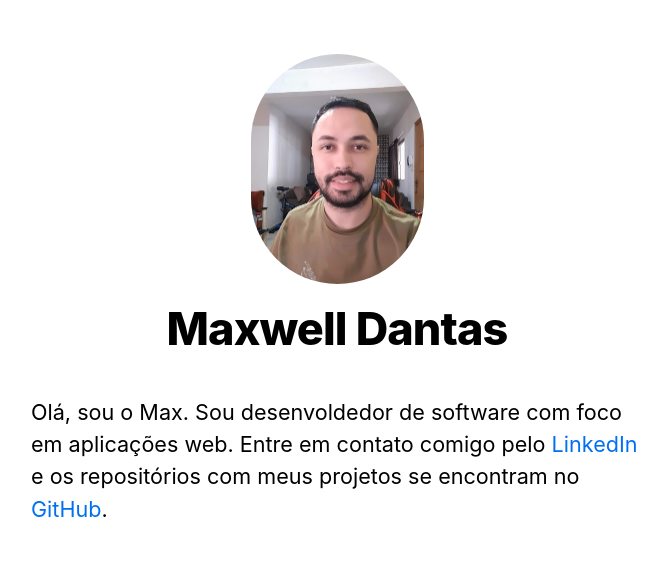
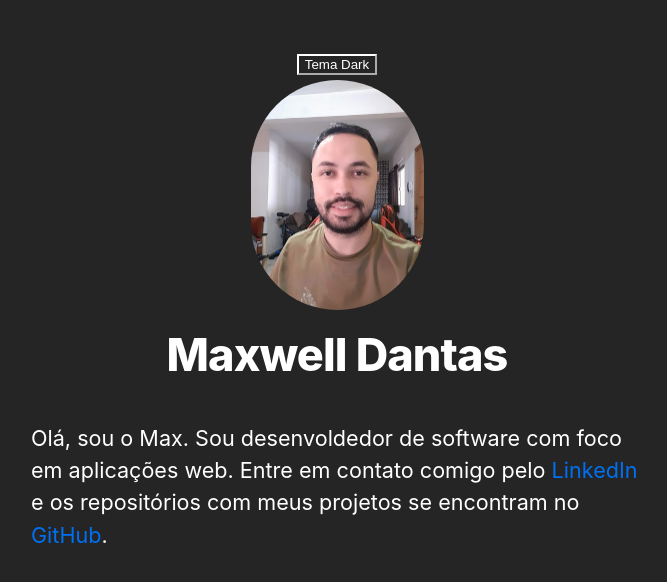
Before and after one commit to maxwelldantas/maxwelldantas.com, a Next.js app: page / in a window 1280 px wide. Shown: the top 582 px of the page, without its empty margins (303-970 px from the left). Built offline with nearby package versions, Linux system fonts and the light colour scheme.

Commit message:
:rocket: Inserindo botão para trocar cor do tema

```diff
--- a/components/layout.js
+++ b/components/layout.js
@@ -1,11 +1,12 @@
-import Head from 'next/head'
-import Image from 'next/image'
-import styles from './layout.module.css'
-import utilStyles from '../styles/utils.module.css'
-import Link from 'next/link'
+import Head from 'next/head';
+import Image from 'next/image';
+import styles from './layout.module.css';
+import utilStyles from '../styles/utils.module.css';
+import Link from 'next/link';
+import ThemeChanger from './theme/theme-changer';
 
-const name = 'Maxwell Dantas'
-export const siteTitle = 'Blog do Max'
+const name = 'Maxwell Dantas';
+export const siteTitle = 'Blog do Max';
 
 export default function Layout({ children, home }) {
     return (
@@ -25,6 +26,9 @@ export default function Layout({ children, home }) {
                 <meta name="og:title" content={siteTitle} />
                 <meta name="twitter:card" content="summary_large_image" />
             </Head>
+            <header className={[styles.header, styles.headerSpace].join(" ")}>
+                <ThemeChanger></ThemeChanger>
+            </header>
             <header className={styles.header}>
                 {home ? (
                     <>
@@ -69,5 +73,5 @@ export default function Layout({ children, home }) {
                 </div>
             )}
         </div>
-    )
+    );
 }
--- a/components/layout.module.css
+++ b/components/layout.module.css
@@ -13,3 +13,7 @@
 .backToHome {
   margin: 3rem 0 0;
 }
+
+.headerSpace {
+  margin-bottom: 5px;
+}
--- /dev/null
+++ b/components/theme/theme-changer.js
@@ -0,0 +1,22 @@
+import { useTheme } from 'next-themes';
+
+export default function ThemeChanger() {
+    const { theme, setTheme } = useTheme();
+
+    function toggleTheme() {
+        if (theme === 'light') {
+            setTheme('dark');
+        } else {
+            setTheme('light');
+        }
+    }
+
+    return (
+        <button onClick={toggleTheme}>
+            {theme === 'light'
+                ? "Tema Light"
+                : "Tema Dark"
+            }
+        </button>
+    );
+}
--- a/package.json
+++ b/package.json
@@ -9,6 +9,7 @@
   },
   "dependencies": {
     "next": "^10.0.0",
+    "next-themes": "0.0.12",
     "react": "17.0.1",
     "react-dom": "17.0.1"
   }
--- a/pages/_app.js
+++ b/pages/_app.js
@@ -1,5 +1,10 @@
-import '../styles/global.css'
+import '../styles/global.css';
+import { ThemeProvider } from 'next-themes';
 
-export default function App({ Component, pageProps }) {
-    return <Component {...pageProps} />
+export default function MyApp({ Component, pageProps }) {
+    return (
+        <ThemeProvider defaultTheme="dark">
+            <Component {...pageProps} />
+        </ThemeProvider>
+    )
 }
--- a/styles/global.css
+++ b/styles/global.css
@@ -1,3 +1,14 @@
+:root {
+  /* Your default theme */
+  --background-color: white;
+  --color: #252525;
+}
+
+[data-theme="dark"] {
+  --background-color: #252525;
+  --color: white;
+}
+
 html,
 body {
   padding: 0;
@@ -10,6 +21,8 @@ body {
 
 * {
   box-sizing: border-box;
+  background: var(--background-color);
+  color: var(--color);
 }
 
 a {
```
Also changed, not shown: pages/index.js (+4 -4 lines), pages/posts/first-post.js (+4 -4 lines), 1 other file (tests, documents, lock files or other folders). Lines whose indentation alone changed are shown as unchanged.
